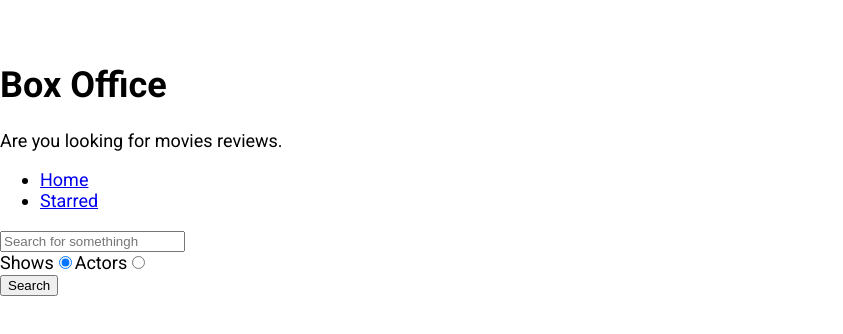
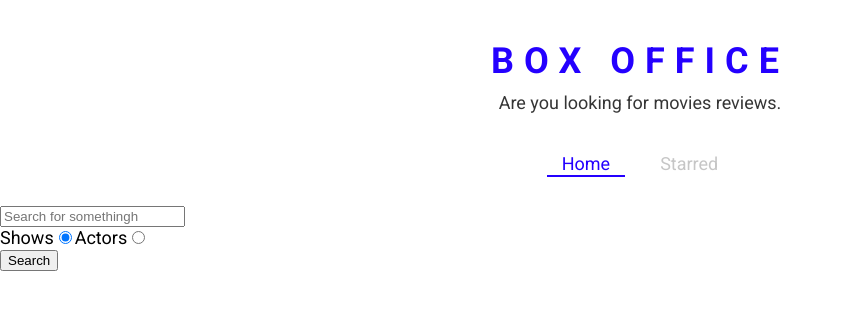
Before and after one commit to PriytoshSingh/box-office, a React (Create React App) app: page / in a window 1280 px wide. Shown: the top 334 px of the page, without its empty margins (0-843 px from the left). Built offline with nearby package versions, Linux system fonts and the light colour scheme.

Commit message:
defined theme for styled components and created a few styled components

```diff
--- a/src/App.js
+++ b/src/App.js
@@ -1,11 +1,21 @@
 import React from 'react';
 import { Switch, Route } from 'react-router-dom';
+import { ThemeProvider } from 'styled-components';
 import Home from './pages/Home';
 import Show from './pages/Show';
 import Starred from './pages/Starred';
 
+const theme = {
+  mainColors: {
+    blue: '#2400ff',
+    gray: '#c6c6c6',
+    dark: '#353535',
+  },
+};
+
 function App() {
   return (
+    <ThemeProvider theme={theme}>
       <Switch>
         <Route exact path="/">
           <Home />
@@ -14,6 +24,7 @@ function App() {
         <Route exact path="/starred">
           <Starred />
         </Route>
+
         <Route exact path="/show/:id">
           <Show />
         </Route>
@@ -22,6 +33,7 @@ function App() {
           <div>NOT FOUND..</div>
         </Route>
       </Switch>
+    </ThemeProvider>
   );
 }
 
--- a/src/components/Navs.js
+++ b/src/components/Navs.js
@@ -1,23 +1,31 @@
 import React from 'react';
-import { Link } from 'react-router-dom';
+import { useLocation } from 'react-router-dom';
+
+import { NavList, LinkStyled } from './Navs.styled';
 
 const LINKS = [
   { to: '/', text: 'Home' },
   { to: '/starred', text: 'Starred' },
 ];
 
-const nav = () => {
+const Navs = () => {
+  const location = useLocation();
   return (
     <div>
-      <ul>
+      <NavList>
         {LINKS.map(item => (
           <li key={item.to}>
-            <Link to={item.to}>{item.text}</Link>
+            <LinkStyled
+              to={item.to}
+              className={item.to === location.pathname ? 'active' : ''}
+            >
+              {item.text}
+            </LinkStyled>
           </li>
         ))}
-      </ul>
+      </NavList>
     </div>
   );
 };
 
-export default nav;
+export default Navs;
--- /dev/null
+++ b/src/components/Navs.styled.js
@@ -0,0 +1,41 @@
+import styled from 'styled-components';
+import { Link } from 'react-router-dom';
+
+export const NavList = styled.ul`
+  display: flex;
+  justify-content: center;
+  list-style: none;
+  margin: 0 0 30px;
+  padding: 0;
+`;
+
+export const LinkStyled = styled(Link)`
+  margin: 0 10px;
+  padding: 3px 15px;
+  position: relative;
+  text-decoration: none;
+  color: ${({ theme }) => theme.mainColors.gray};
+  &.active {
+    color: ${({ theme }) => theme.mainColors.blue};
+    &:after {
+      content: '';
+      position: absolute;
+      display: block;
+      height: 2px;
+      left: 0%;
+      bottom: 0;
+      background-color: ${({ theme }) => theme.mainColors.blue};
+      animation: slide-in 0.3s ease-in forwards;
+      @keyframes slide-in {
+        from {
+          left: 50%;
+          width: 0;
+        }
+        to {
+          left: 0%;
+          width: 100%;
+        }
+      }
+    }
+  }
+`;
--- a/src/components/Title.js
+++ b/src/components/Title.js
@@ -1,11 +1,12 @@
 import React from 'react';
+import { TitleWrapper } from './Title.styled';
 
 const Title = ({ title, subtitle }) => {
   return (
-    <div>
+    <TitleWrapper>
       <h1>{title}</h1>
       <p>{subtitle}</p>
-    </div>
+    </TitleWrapper>
   );
 };
 
--- /dev/null
+++ b/src/components/Title.styled.js
@@ -0,0 +1,18 @@
+import styled from 'styled-components';
+
+export const TitleWrapper = styled.div`
+  text-align: center;
+  margin: 0 0 40px;
+
+  h1 {
+    color: ${({ theme }) => theme.mainColors.blue};
+    letter-spacing: 10px;
+    text-transform: uppercase;
+    margin: 0 0 10px;
+  }
+
+  p {
+    color: ${({ theme }) => theme.mainColors.dark};
+    margin: 0;
+  }
+`;
```
Lines whose indentation alone changed are shown as unchanged.
